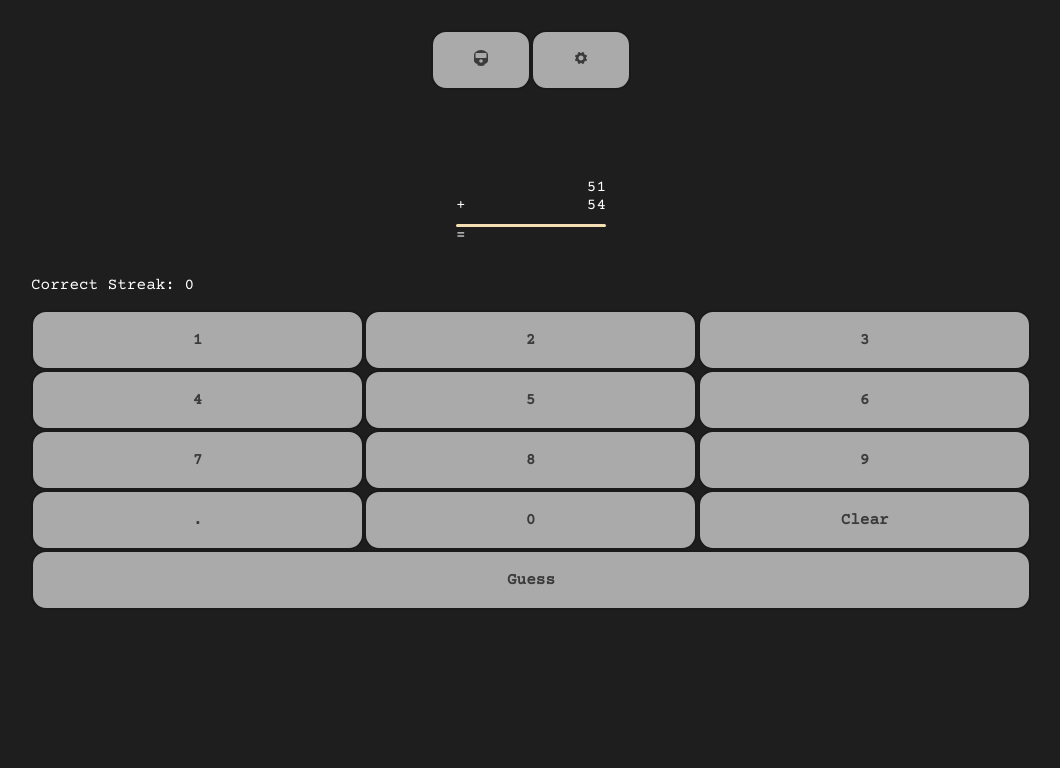
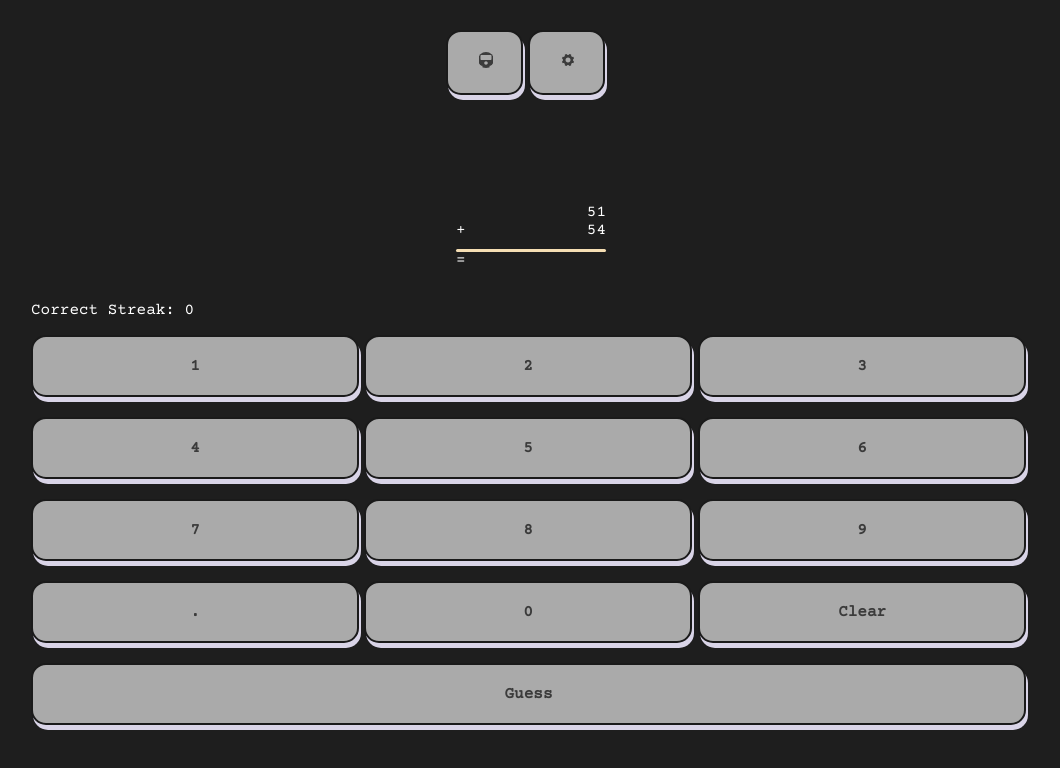
Before and after one commit to maxwelldinsmore/numbertrain, a React (Create React App) app: page / in a window 1280 px wide. Shown: the top 768 px of the page, without its empty margins (109-1169 px from the left). Built offline with nearby package versions, Linux system fonts and the light colour scheme.

Commit message:
cleaned up display of numpad

```diff
--- a/src/Components/header.css
+++ b/src/Components/header.css
@@ -13,8 +13,6 @@
     align-items: center;
 }
 
-
-
 .iconStyle {
   flex: 50%;
   border:#1e1e1e;
@@ -22,10 +20,12 @@
 }
 
 .headerButton {
-  order: 1;
+  display: flex;
   flex-direction: row;
-  flex: .5;
+  flex: 30%;
   flex-grow: 1;
+  flex-wrap: wrap;
+  flex-grow: 3%;
   font-family: "Courier Prime",'mono space';
   appearance: none;
   background-color: #aaa;
@@ -38,19 +38,41 @@
   font-size: 16px;
   font-weight: 600;
   line-height: normal;
-  margin: 0;
   min-height: 60px;
   min-width: 0;
   outline: none;
-  padding: 16px 24px;
+  padding: 20px 30px;
+  margin-bottom: 20px;
+  margin-right: 5px;
   text-align: center;
   text-decoration: none;
-  transition: all 300ms cubic-bezier(.23, 1, 0.32, 1);
   user-select: none;
   -webkit-user-select: none;
   touch-action: manipulation;
-  width: 100%;
+  width: 45%;
   will-change: transform;
-  width: 100px;
   flex-wrap: wrap;
+  box-shadow: 2px 5px 0 #d9d4e7;
 }
+
+.headerButton button:hover {
+  color: #fff;
+  background-color: #1A1A1A;
+  box-shadow: 2px 5px 0 #d9d4e7;
+}
+
+.headerButton button:active {
+  transition: all 300ms cubic-bezier(.23, 1, 0.32, 1);
+  box-shadow: none;
+  transform: translateY(0);
+  box-shadow: 0.5px 1px 0 #d9d4e7;
+  transform: translateY(2px);
+}
+.headerButton button:focus {
+  border-color: mediumaquamarine;
+}
+/* for changing screen size, look into react specific */
+@media only screen and (max-width: 991px) and (min-width: 769px){
+  /* CSS that should be displayed if width is equal to or less than 991px and larger
+   than 768px goes here */
+ }
--- a/src/routes/HomePage.tsx
+++ b/src/routes/HomePage.tsx
@@ -60,7 +60,17 @@
   }
 
   function keyDown(e: string) {
-    setGuess(guess + e);
+    if (e == "Enter") {
+      checkAnswer();
+    } else {
+      var test = new RegExp('[0-9.]')
+      if (test.test(e)) {
+        setGuess(guess + e);
+      }
+      if (e == "Backspace") {
+        setGuess(guess.slice(0, guess.length -1));
+      }
+    }
   }
 
 
@@ -91,8 +101,9 @@
         <button onClick={() => setGuess(guess + ".")}>.</button>
         <button onClick={() => setGuess(guess + "0")}>0</button>
         <button onClick={() => setGuess("")}>Clear</button>
+        <button className="guessButton" onClick={() => setAnswerState(checkAnswer())}>Guess</button>
         </section>
-        <button className="guessButton" onClick={() => setAnswerState(checkAnswer())}>Guess</button>
+
         <p>{answerState}</p>
       </header>
     </div>
--- a/src/routes/MainGame.css
+++ b/src/routes/MainGame.css
@@ -16,15 +16,17 @@
   width: 1000px;
   display: flex;
   flex-wrap: wrap;
+
 }
 
 div {
   display: flex;
   justify-content: center;
 }
+
 section.numbox button {
   flex-direction: row;
-  flex: 33%;
+  flex: 30%;
   flex-grow: 1;
   font-family: "Courier Prime",'mono space';
   appearance: none;
@@ -38,74 +40,40 @@
   font-size: 16px;
   font-weight: 600;
   line-height: normal;
-  margin: 0;
   min-height: 60px;
   min-width: 0;
   outline: none;
-  padding: 16px 24px;
+  padding: 20px 30px;
+  margin-bottom: 20px;
+  margin-right: 5px;
   text-align: center;
   text-decoration: none;
-  transition: all 300ms cubic-bezier(.23, 1, 0.32, 1);
   user-select: none;
   -webkit-user-select: none;
   touch-action: manipulation;
   width: 100%;
   will-change: transform;
-  width: 1000px;
+  width: 60%;
   flex-wrap: wrap;
+  box-shadow: 2px 5px 0 #d9d4e7;
+
 }
-.guessButton:hover {
-  color: #fff;
-  background-color: #1A1A1A;
-  box-shadow: rgba(0, 0, 0, 0.25) 0 8px 15px;
-  transform: translateY(-2px);
-}
-
-.guessButton {
-  flex: 33%;
-  flex-grow: 1;
-  font-family: "Courier Prime",'mono space';
-  appearance: none;
-  background-color: #aaa;
-  border: 2px solid #1A1A1A;
-  border-radius: 15px;
-  box-sizing: border-box;
-  color: #3B3B3B;
-  cursor: pointer;
-  display: inline-block;
-  font-size: 16px;
-  font-weight: 600;
-  line-height: normal;
-  margin: 0;
-  min-height: 60px;
-  min-width: 0;
-  outline: none;
-  padding: 16px 24px;
-  text-align: center;
-  text-decoration: none;
-  transition: all 300ms cubic-bezier(.23, 1, 0.32, 1);
-  user-select: none;
-  -webkit-user-select: none;
-  touch-action: manipulation;
-  width: 100%;
-  will-change: transform;
-  width: 1000px;
-  flex-wrap: wrap;
-}
-
-
 
 section.numbox button:hover {
   color: #fff;
   background-color: #1A1A1A;
-  box-shadow: rgba(0, 0, 0, 0.25) 0 8px 15px;
-  transform: translateY(-2px);
-
+  box-shadow: 2px 5px 0 #d9d4e7;
 }
 
 section.numbox button:active {
+  transition: all 300ms cubic-bezier(.23, 1, 0.32, 1);
   box-shadow: none;
   transform: translateY(0);
+  box-shadow: 0.5px 1px 0 #d9d4e7;
+  transform: translateY(2px);
+}
+section.numbox button:focus {
+  border-color: mediumaquamarine;
 }
 
 
```
